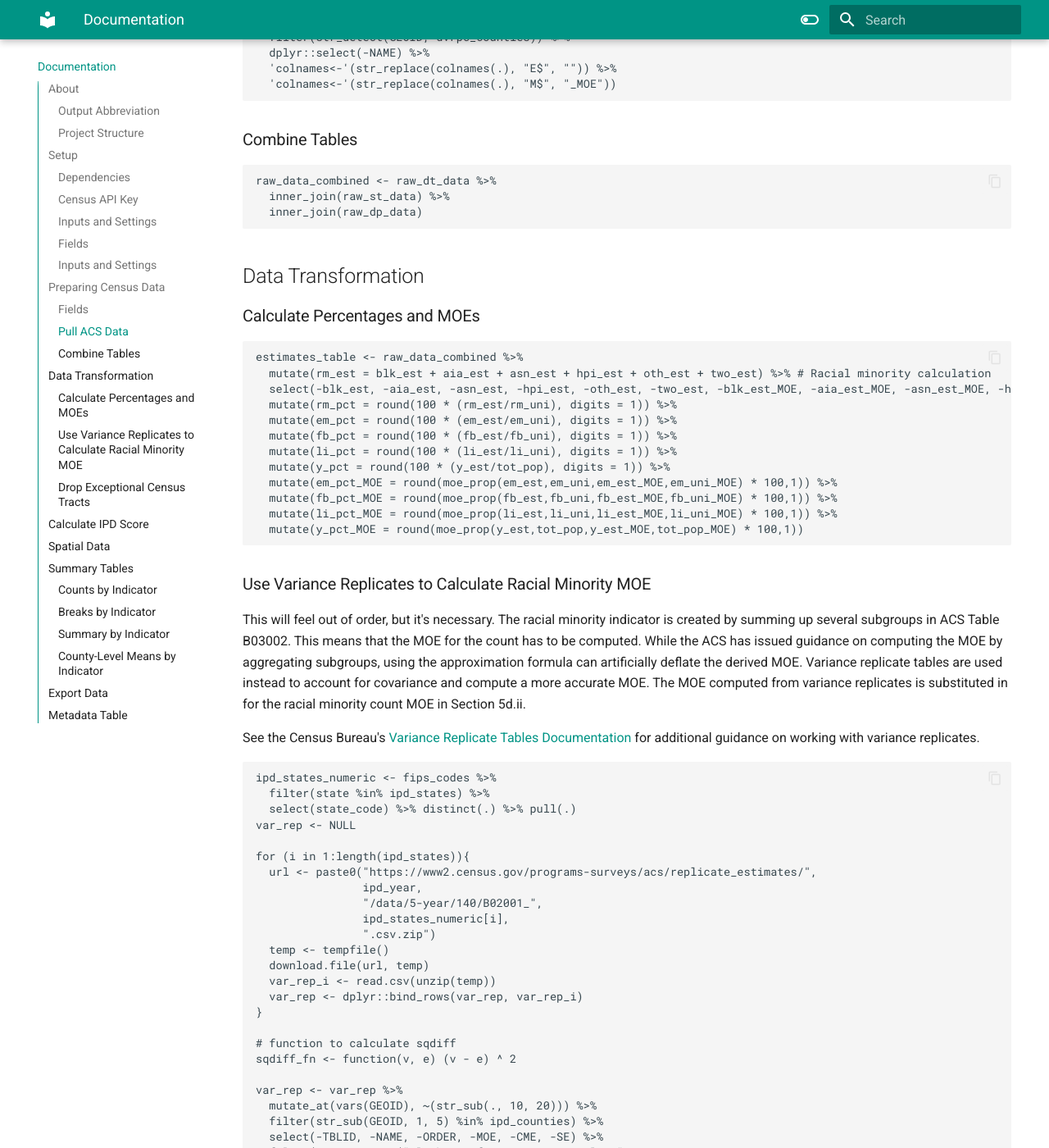
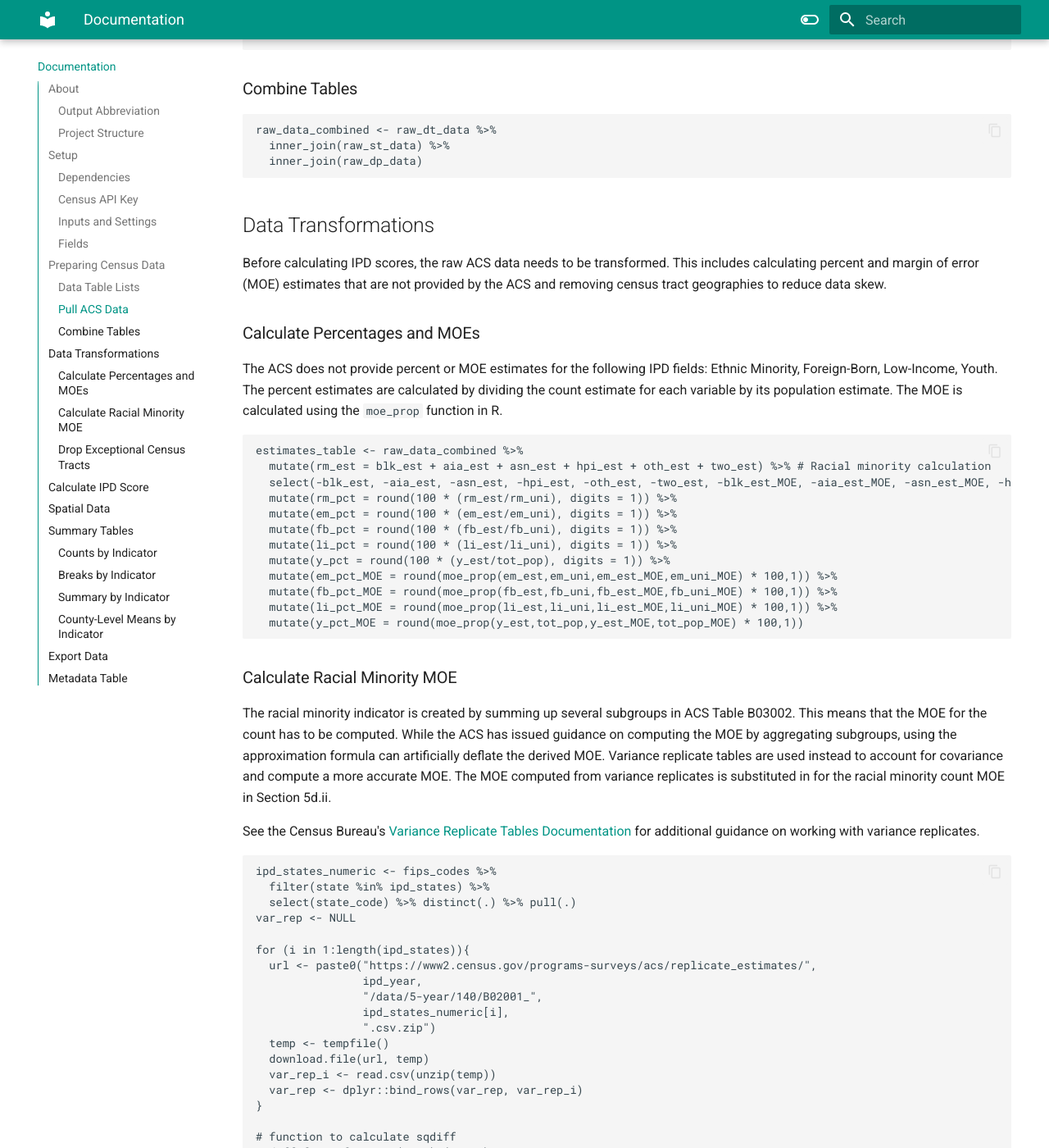
Before and after one commit to dvrpc/ipd, an MkDocs documentation site: the page built from docs/script_reference.md, in a window 1280 px wide and 1400 px high, scrolled down 5087 px. Shown: the whole window at 82% size. Built offline with MkDocs 1.6.1 and Material for MkDocs 9.7.7, drawn with Linux system fonts in a browser that asks for light colours; some of the changed text lies outside the part shown.

Commit message:
fix: updated outline and added data process descriptions

````diff
--- a/docs/script_reference.md
+++ b/docs/script_reference.md
@@ -74,6 +74,14 @@ Placeholder if you have never installed an API key before. If this is your first
 
 ### Inputs and Settings
 
+```
+ipd_year <- 2022
+ipd_states <- c("NJ", "PA")
+dvrpc_counties <- c('^34005|^34007|^34015|^34021|^42017|^42029|^42045|^42091|^42101')
+ipd_counties <- c("34005", "34007", "34015", "34021", "42017", "42029", "42045", "42091", "42101")
+output_dir <- "data\\"
+```
+
 ### Fields
 The base information we need for IPD analysis are universes, counts, and percentages for nine indicators at the census tract level. For each indicator, the table below shows the indicator name, its abbreviation used in the script, its universe, its count, and its percentage field if applicable. Some percentage fields are empty. This is okay: we will compute the percentages when they are not directly available from the ACS.
 
@@ -93,19 +101,11 @@ The base information we need for IPD analysis are universes, counts, and percent
 
 The user should check that the field names point to the correct API request with every IPD update. The best way to check the field names is to visit [Census Developers](https://www.census.gov/developers/) and select the corresponding API. For a history of the ACS variables used in previous IPD results, see `variables.csv` in the `documentation` folder.
 
-### Inputs and Settings
 
-```
-ipd_year <- 2022
-ipd_states <- c("NJ", "PA")
-dvrpc_counties <- c('^34005|^34007|^34015|^34021|^42017|^42029|^42045|^42091|^42101')
-ipd_counties <- c("34005", "34007", "34015", "34021", "42017", "42029", "42045", "42091", "42101")
-output_dir <- "data\\"
-```
 
 ## Preparing Census Data
 
-### Fields
+### Data Table Lists
 Fields are organized in vectors based on the data table it is located in. This will make it easier to pull the data using the `get_acs` function.
 
 `dt` = Detailed Tables
@@ -199,9 +199,12 @@ raw_data_combined <- raw_dt_data %>%
   inner_join(raw_dp_data)
 ```
 
-## Data Transformation
+## Data Transformations
+Before calculating IPD scores, the raw ACS data needs to be transformed. This includes calculating percent and margin of error (MOE) estimates that are not provided by the ACS and removing census tract geographies to reduce data skew.
 
 ### Calculate Percentages and MOEs
+The ACS does not provide percent or MOE estimates for the following IPD fields: Ethnic Minority, Foreign-Born, Low-Income, Youth. The percent estimates are calculated by dividing the count estimate for each variable by its population estimate. The MOE is calculated using the `moe_prop` function in R.
+
 ```
 estimates_table <- raw_data_combined %>%
   mutate(rm_est = blk_est + aia_est + asn_est + hpi_est + oth_est + two_est) %>% # Racial minority calculation
@@ -217,8 +220,8 @@ estimates_table <- raw_data_combined %>%
   mutate(y_pct_MOE = round(moe_prop(y_est,tot_pop,y_est_MOE,tot_pop_MOE) * 100,1))
 ```
 
-### Use Variance Replicates to Calculate Racial Minority MOE
-This will feel out of order, but it's necessary. The racial minority indicator is created by summing up several subgroups in ACS Table B03002. This means that the MOE for the count has to be computed. While the ACS has issued guidance on computing the MOE by aggregating subgroups, using the approximation formula can artificially deflate the derived MOE. Variance replicate tables are used instead to account for covariance and compute a more accurate MOE. The MOE computed from variance replicates is substituted in for the racial minority count MOE in Section 5d.ii.
+### Calculate Racial Minority MOE
+The racial minority indicator is created by summing up several subgroups in ACS Table B03002. This means that the MOE for the count has to be computed. While the ACS has issued guidance on computing the MOE by aggregating subgroups, using the approximation formula can artificially deflate the derived MOE. Variance replicate tables are used instead to account for covariance and compute a more accurate MOE. The MOE computed from variance replicates is substituted in for the racial minority count MOE in Section 5d.ii.
 
 See the Census Bureau's [Variance Replicate Tables Documentation](https://www.census.gov/programs-surveys/acs/technical-documentation/variance-tables.html) for additional guidance on working with variance replicates.
 
````
